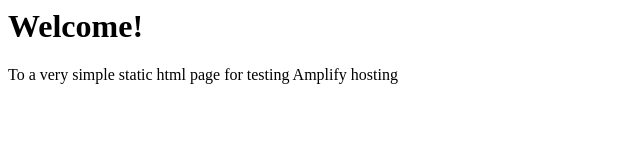
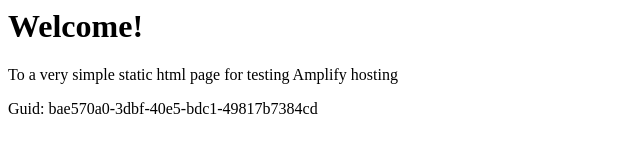
Before and after one commit to amplify-github-test-hkg/Github-PR-Commit-Integration-Test-DoNotTouch-Gith-OKSLNVO2-v1-preprod-ap-east-1, a website: page src/index.html in a window 1280 px wide. Shown: the whole page, without its empty margins (0-640 px from the left). Drawn offline with Linux system fonts and the light colour scheme.

Commit message:
commit from integ tests

```diff
--- a/src/index.html
+++ b/src/index.html
@@ -1,3 +1,5 @@
+
+
 <html lang="en">
 
 <head>
@@ -10,6 +12,6 @@
 <body>
     <h1>Welcome!</h1>
     <p>To a very simple static html page for testing Amplify hosting</p>
-</body>
+    <p>Guid: bae570a0-3dbf-40e5-bdc1-49817b7384cd</p></body>
 
 </html>
```
